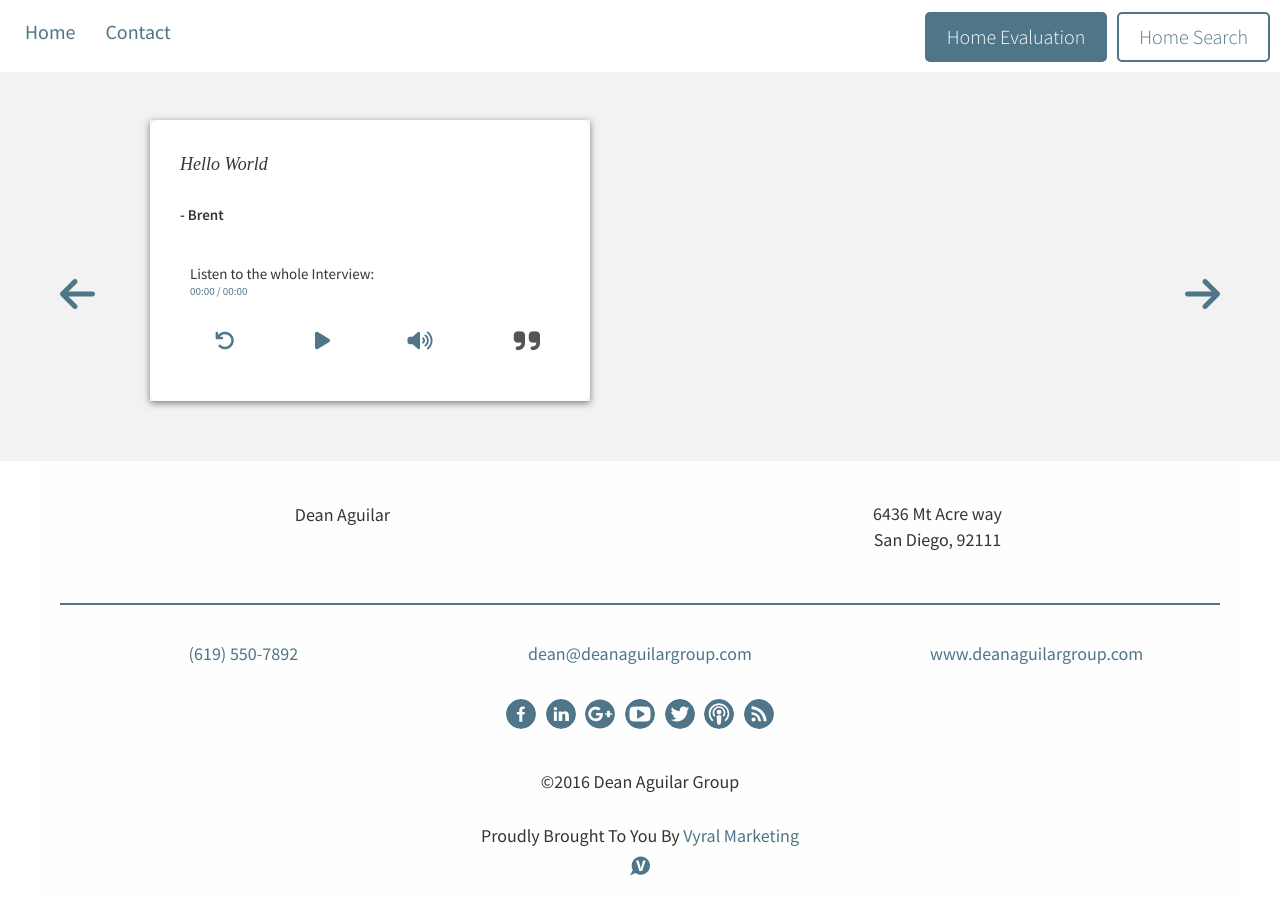
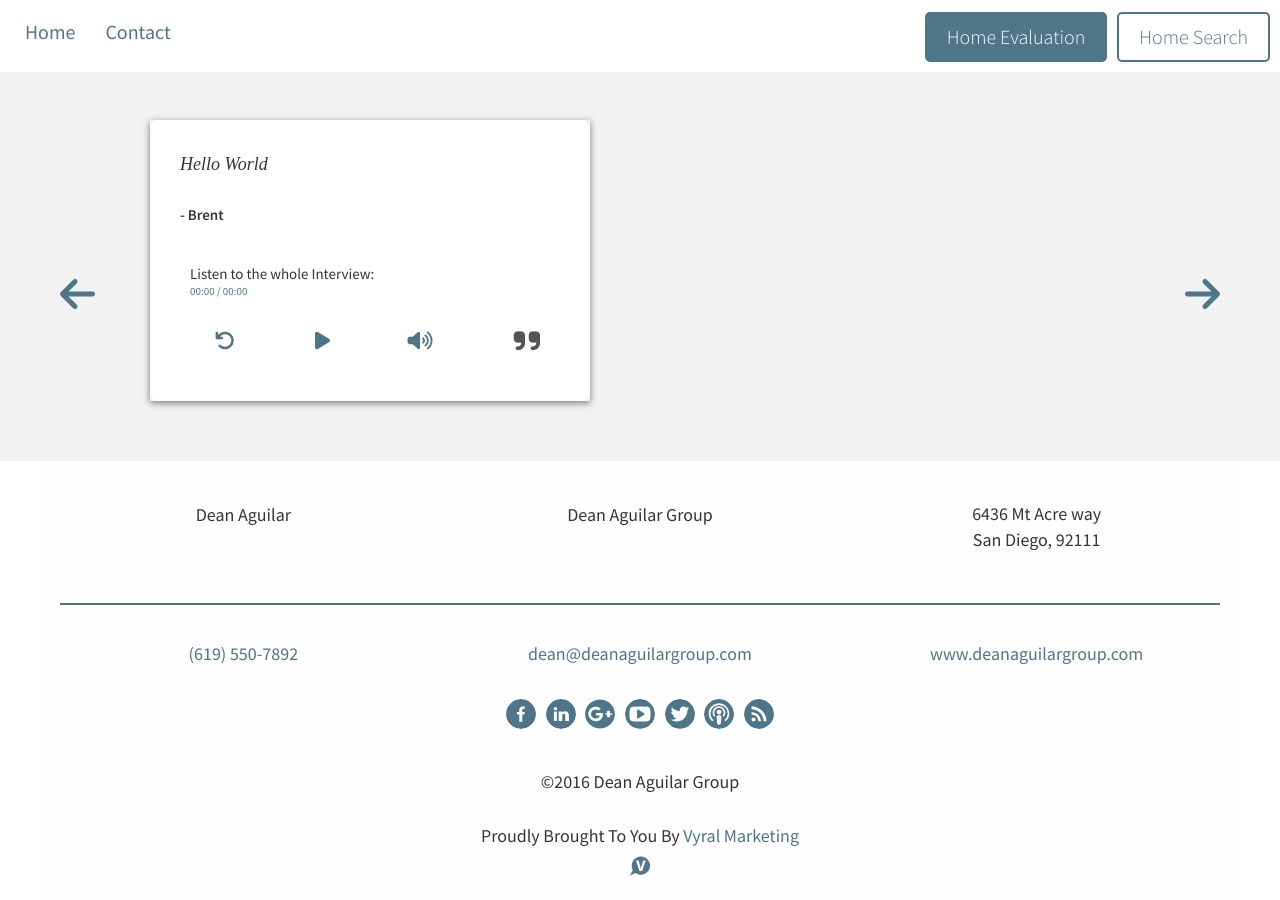
Before and after one commit to Vyral/dean-aguilar-blog, a Jekyll site: the page built from _posts/2016-09-28-starfox.md, in a window 1280 px wide and 900 px high, scrolled down 2521 px. Built offline with Jekyll 4.4.1, drawn with Linux system fonts in a browser that asks for light colours; nearby versions of some CDN libraries.

Commit message:
fixed a footer issue

```diff
--- a/_includes/footer.html
+++ b/_includes/footer.html
@@ -1,7 +1,7 @@
 <div class="container footer">
 	    <div class="row footer-pad">
 	      {% comment %} if something is missing from the contact info it won't print extra columns {% endcomment %}
-	      {% if site.data.settings.client.brand and site.data.settings.client.brokerage == "#" %}
+	      {% if site.data.settings.client.brand == '#' and site.data.settings.client.brokerage == "#" %}
 	        <div class="col-sm-6">
 	          <span itemprop="founder">{{site.data.settings.client.name}}</span>
 	        </div>
```
